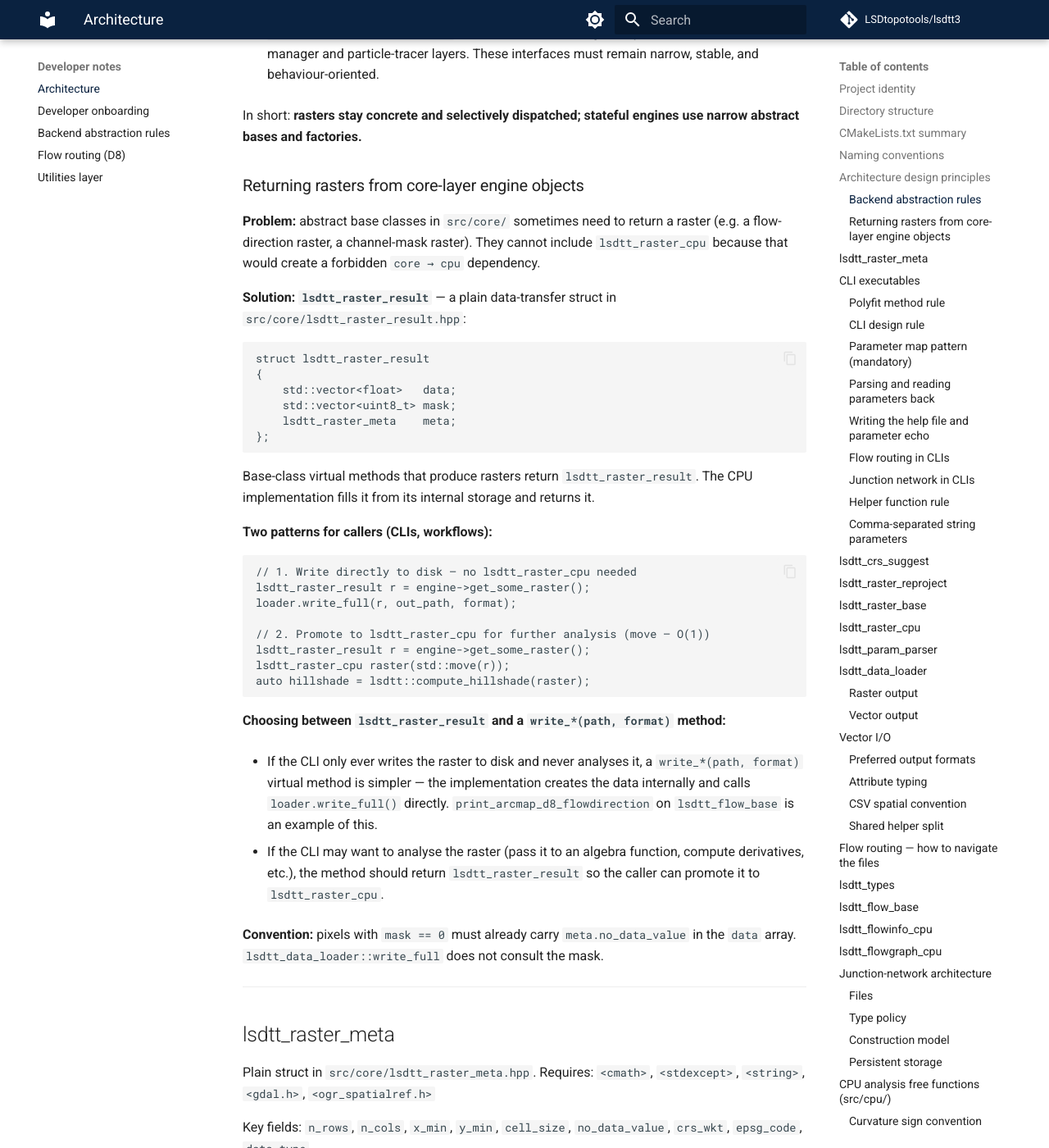
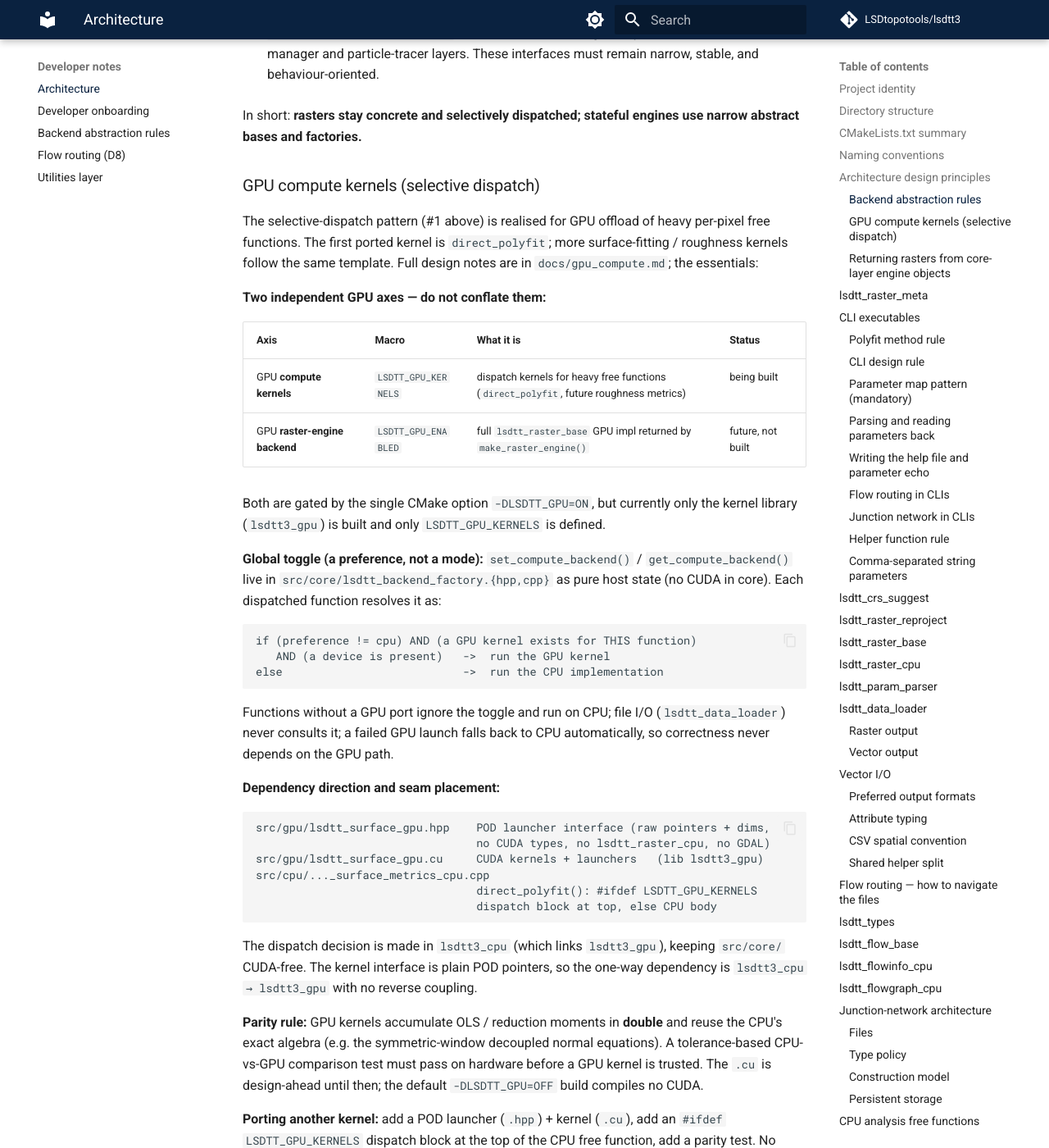
Before and after one commit to LSDtopotools/lsdtt3, an MkDocs documentation site: the page built from docs/lsdtt3_architecture.md, in a window 1280 px wide and 1400 px high, scrolled down 6580 px. Shown: the whole window at 82% size. Built offline with MkDocs 1.6.1 and Material for MkDocs 9.7.7, drawn with Linux system fonts in a browser that asks for light colours; comment, search, counter and statistics services are not loaded; some of the changed text lies outside the part shown.

Commit message:
First wiring for gpu components

````diff
--- a/docs/lsdtt3_architecture.md
+++ b/docs/lsdtt3_architecture.md
@@ -355,6 +355,66 @@ In short: **rasters stay concrete and selectively dispatched; stateful engines
 use narrow abstract bases and factories.**
 
 
+### GPU compute kernels (selective dispatch)
+
+The selective-dispatch pattern (#1 above) is realised for GPU offload of heavy
+per-pixel free functions. The first ported kernel is `direct_polyfit`; more
+surface-fitting / roughness kernels follow the same template. Full design notes
+are in `docs/gpu_compute.md`; the essentials:
+
+**Two independent GPU axes — do not conflate them:**
+
+| Axis | Macro | What it is | Status |
+|---|---|---|---|
+| GPU **compute kernels** | `LSDTT_GPU_KERNELS` | dispatch kernels for heavy free functions (`direct_polyfit`, future roughness metrics) | being built |
+| GPU **raster-engine backend** | `LSDTT_GPU_ENABLED` | full `lsdtt_raster_base` GPU impl returned by `make_raster_engine()` | future, not built |
+
+Both are gated by the single CMake option `-DLSDTT_GPU=ON`, but currently only
+the kernel library (`lsdtt3_gpu`) is built and only `LSDTT_GPU_KERNELS` is
+defined.
+
+**Global toggle (a preference, not a mode):**
+`set_compute_backend()` / `get_compute_backend()` live in
+`src/core/lsdtt_backend_factory.{hpp,cpp}` as pure host state (no CUDA in core).
+Each dispatched function resolves it as:
+
+```
+if (preference != cpu) AND (a GPU kernel exists for THIS function)
+   AND (a device is present)   ->  run the GPU kernel
+else                           ->  run the CPU implementation
+```
+
+Functions without a GPU port ignore the toggle and run on CPU; file I/O
+(`lsdtt_data_loader`) never consults it; a failed GPU launch falls back to CPU
+automatically, so correctness never depends on the GPU path.
+
+**Dependency direction and seam placement:**
+
+```
+src/gpu/lsdtt_surface_gpu.hpp    POD launcher interface (raw pointers + dims,
+                                 no CUDA types, no lsdtt_raster_cpu, no GDAL)
+src/gpu/lsdtt_surface_gpu.cu     CUDA kernels + launchers   (lib lsdtt3_gpu)
+src/cpu/..._surface_metrics_cpu.cpp
+                                 direct_polyfit(): #ifdef LSDTT_GPU_KERNELS
+                                 dispatch block at top, else CPU body
+```
+
+The dispatch decision is made in `lsdtt3_cpu` (which links `lsdtt3_gpu`), keeping
+`src/core/` CUDA-free. The kernel interface is plain POD pointers, so the
+one-way dependency is `lsdtt3_cpu → lsdtt3_gpu` with no reverse coupling.
+
+**Parity rule:** GPU kernels accumulate OLS / reduction moments in **double**
+and reuse the CPU's exact algebra (e.g. the symmetric-window decoupled normal
+equations). A tolerance-based CPU-vs-GPU comparison test must pass on hardware
+before a GPU kernel is trusted. The `.cu` is design-ahead until then; the default
+`-DLSDTT_GPU=OFF` build compiles no CUDA.
+
+**Porting another kernel:** add a POD launcher (`.hpp`) + kernel (`.cu`), add an
+`#ifdef LSDTT_GPU_KERNELS` dispatch block at the top of the CPU free function,
+add a parity test. No CMake change (the kernel joins the existing `lsdtt3_gpu`
+sources).
+
+
 ### Returning rasters from core-layer engine objects
 
 **Problem:** abstract base classes in `src/core/` sometimes need to return a
@@ -2060,3 +2120,11 @@ The `graphflood/` directory contains third-party header-only graph-based flood r
     Do not include them from other lsdtt3 sources.
 25. `src/utils/lsdtt_linear_algebra.hpp` and `lsdtt_thread_utils.hpp` are header-only
     with no lsdtt3 or GDAL dependencies — safe to include anywhere in the project.
+26. GPU compute kernels use selective dispatch, not the raster backend. The
+    `LSDTT_GPU_KERNELS` axis (kernels for heavy free functions, e.g. `direct_polyfit`)
+    is separate from the future `LSDTT_GPU_ENABLED` raster-engine backend. The
+    global toggle `set/get_compute_backend()` lives in core as pure host state;
+    the dispatch decision and the `lsdtt3_cpu → lsdtt3_gpu` link live in `src/cpu`,
+    so `src/core` stays CUDA-free. GPU kernels take POD pointers only (no
+    `lsdtt_raster_cpu`/GDAL), accumulate in double for CPU parity, and always have
+    a CPU fallback. See `docs/gpu_compute.md`.
````
Also changed, not shown: CMakeLists.txt (+14 -3 lines), docs/gpu_compute.md (added, +141 -0 lines), 6 other files.
